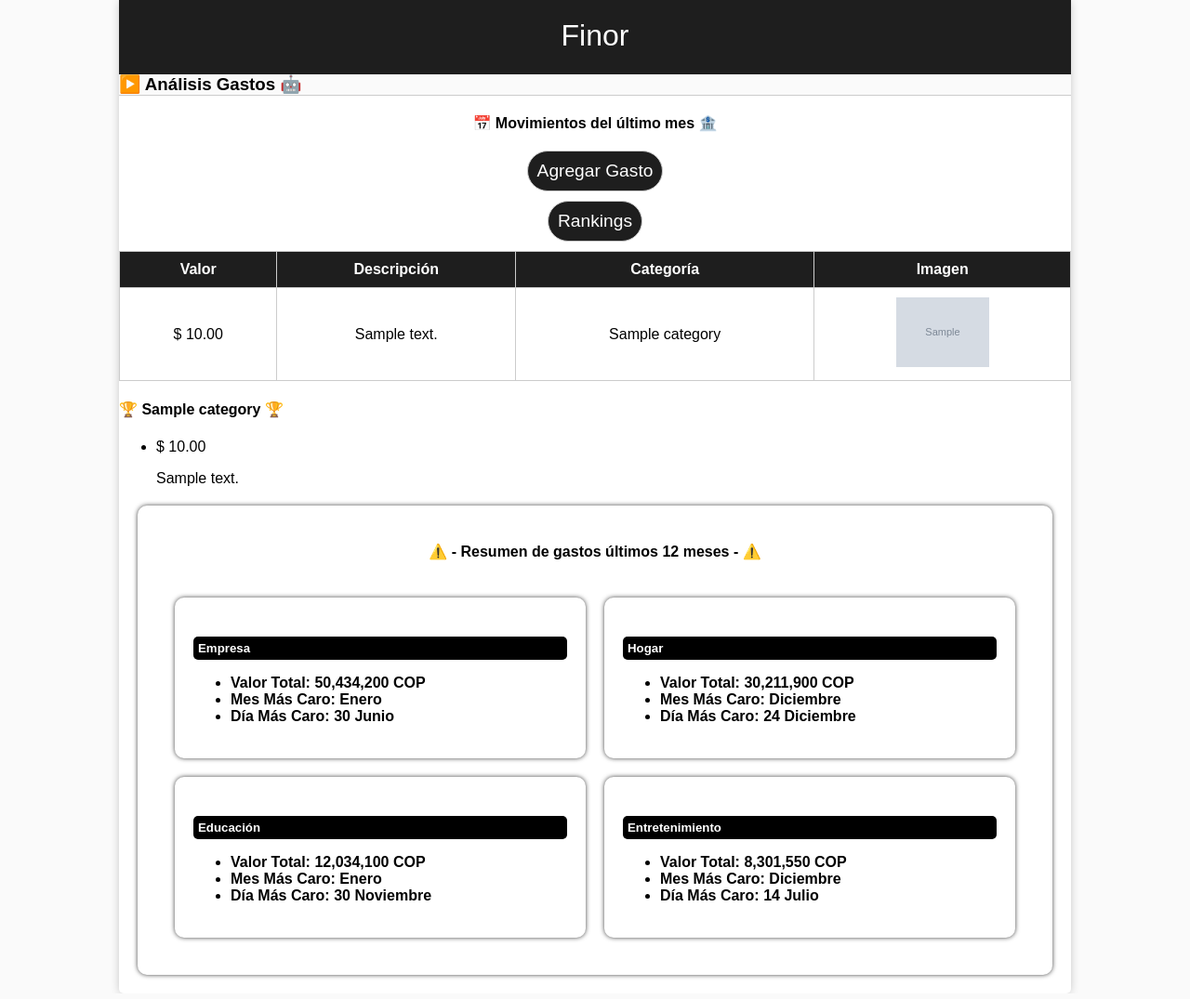
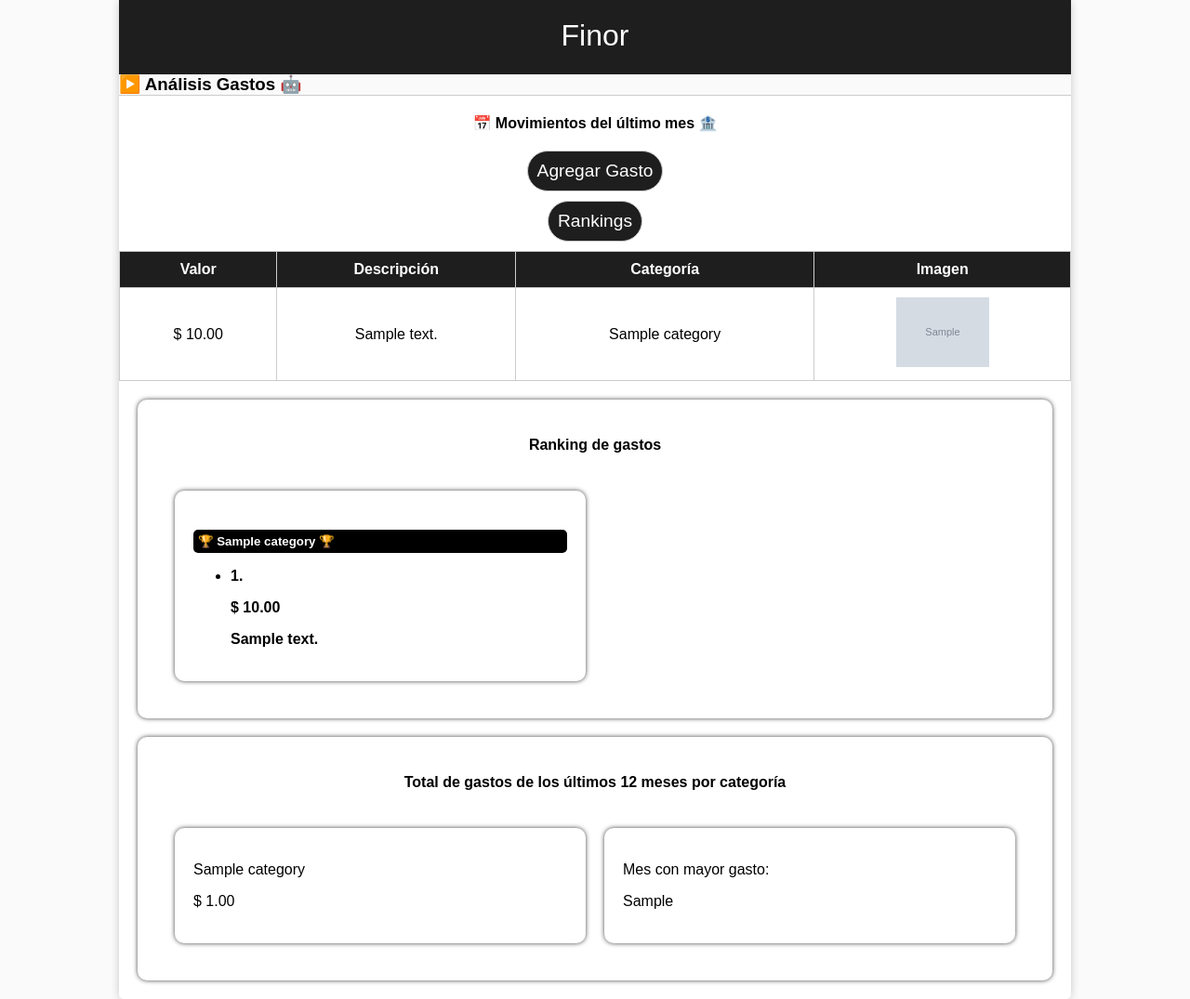
Before and after one commit to esteventorr/finor_web_app, a Django app: template control_finanzas/templates/control_finanzas/analisis-gastos.html in a window 1280 px wide. Shown: the whole page at 93% size. Run offline with Django 4.2, Linux system fonts and the light colour scheme; the template is opened without the code that fills it: most values are stand-ins (such as "Sample title", 1, 10 or a date in 2020); grey boxes marked "Sample" are stand-in pictures.

Commit message:
last 12 months category expenses created and month with most expenses created

```diff
--- a/control_finanzas/templates/control_finanzas/components/expenses-ranking.html
+++ b/control_finanzas/templates/control_finanzas/components/expenses-ranking.html
@@ -1,62 +1,14 @@
-<!--<div>
-    <h4 class="title">⚠️ - Tiempo de Análisis - ⚠️</h4>
-    <div class="form__field">
-      <label for="months-quantity">Meses:</label>
-      <select id="categoria" name="months-quantity" required>
-        <option>1</option>
-        <option>3</option>
-        <option>4</option>
-        <option>6</option>
-      </select>
-    </div>
-  </div>
-  <div id="rankings" class="ranking">
-    <h4 class="title">⚠️ - Rankings Gastos Por Categoría - ⚠️</h4>
+{% block content %}
+<div class="ranking">
+  <h4 class="title">Ranking de gastos</h4>
   <div class="ranking__cards-container">
-      <div class="ranking__card top_empresa">
-        <h5>Empresa</h5>
-        <ul>
-          <li><b>1.</b> Nomina</li>
-          <li><b>2.</b> Peajes</li>
-          <li><b>3.</b> Caja Menor</li>
-        </ul>
-      </div>
-
-      <div class="ranking__card top_hogar">
-        <h5>Hogar</h5>
-        <ul>
-          <li><b>1.</b> Alquiler</li>
-          <li><b>2.</b> Mercado</li>
-          <li><b>3.</b> Servicios EPM</li>
-        </ul>
-      </div>
-
-      <div class="ranking__card top_educacion">
-        <h5>Educación</h5>
-        <ul>
-          <li><b>1.</b> Matricula EAFIT</li>
-          <li><b>2.</b> Libros Maestría</li>
-          <li><b>3.</b> Curso Física En Hardvard</li>
-        </ul>
-      </div>
-
-      <div class="ranking__card top_entretenimiento">
-        <h5>Entretenimiento</h5>
-        <ul>
-          <li><b>1.</b> PS Plus Deluxe</li>
-          <li><b>2.</b> DTV GO</li>
-          <li><b>3.</b> HBO Max</li>
-        </ul>
-      </div>
-    </div>
-  </div>-->
-  {% block content %}
     {% for category, top_expenses in rankings %}
-    <div class="ranking-categoria">
-        <h4>🏆 {{ category }} 🏆</h4>
+    <div class="ranking__card">
+      <h5>🏆 {{ category }} 🏆</h5>
       <ul>
         {% for expense in top_expenses %}
         <li>
+          <b class="expense-position">{{ forloop.counter }}.</b>
           <p class="expense-value">$ {{ expense.value|floatformat:2 }}</p>
           <p class="expense-description">{{ expense.description }}</p>
         </li>
@@ -64,4 +16,6 @@
       </ul>
     </div>
     {% endfor %}
+  </div>
+</div>
 {% endblock %}
--- a/control_finanzas/templates/control_finanzas/components/summarybox.html
+++ b/control_finanzas/templates/control_finanzas/components/summarybox.html
@@ -1,40 +1,17 @@
+{% block content %}
 <div class="ranking">
-    <h4 class="title">⚠️ - Resumen de gastos últimos 12 meses - ⚠️</h4>
-    <div class="ranking__cards-container">
-      <div class="ranking__card top_empresa">
-        <h5>Empresa</h5>
-        <ul>
-          <li>Valor Total: 50,434,200 COP</li>
-          <li>Mes Más Caro: Enero</li>
-          <li>Día Más Caro: 30 Junio</li>
-        </ul>
-      </div>
-
-      <div class="ranking__card top_hogar">
-        <h5>Hogar</h5>
-        <ul>
-          <li>Valor Total: 30,211,900 COP</li>
-          <li>Mes Más Caro: Diciembre</li>
-          <li>Día Más Caro: 24 Diciembre</li>
-        </ul>
-      </div>
-
-      <div class="ranking__card top_educacion">
-        <h5>Educación</h5>
-        <ul>
-          <li>Valor Total: 12,034,100 COP</li>
-          <li>Mes Más Caro: Enero</li>
-          <li>Día Más Caro: 30 Noviembre</li>
-        </ul>
-      </div>
-
-      <div class="ranking__card top_entretenimiento">
-        <h5>Entretenimiento</h5>
-        <ul>
-          <li>Valor Total: 8,301,550 COP</li>
-          <li>Mes Más Caro: Diciembre</li>
-          <li>Día Más Caro: 14 Julio</li>
-        </ul>
-      </div>
+  <h4 class="title">Total de gastos de los últimos 12 meses por categoría</h4>
+  <div class="ranking__cards-container">
+    {% for category, total_expenses in expenses_last_12_months_by_category.items %}
+    <div class="ranking__card">
+      <p>{{ category }}</p>
+      <p class="expense-value">$ {{ total_expenses|floatformat:2 }}</p>
+    </div>
+    {% endfor %}
+    <div class="ranking__card">
+      <p>Mes con mayor gasto:</p>
+      <p class="expense-value">{{ max_month }}</p>
     </div>
   </div>
+</div>
+{% endblock %}
```
Also changed, not shown: control_finanzas/views.py (+39 -6 lines), control_finanzas/templates/control_finanzas/analisis-gastos.html (indentation only). Lines whose indentation alone changed are shown as unchanged.
